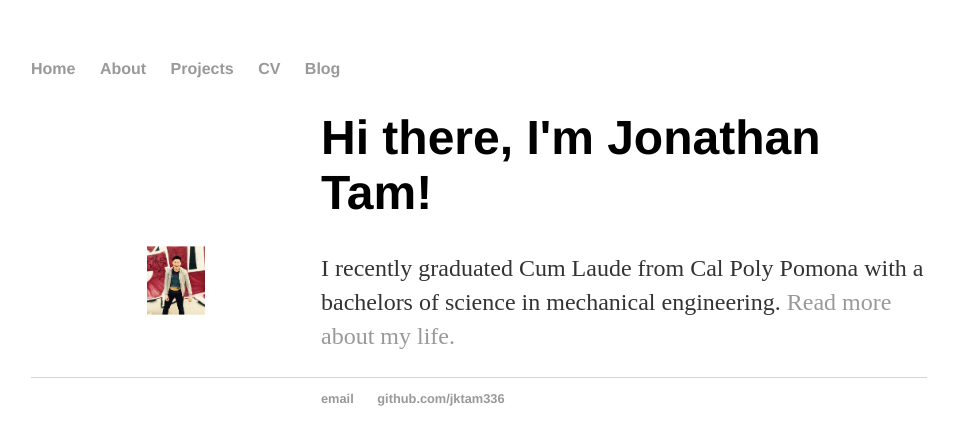
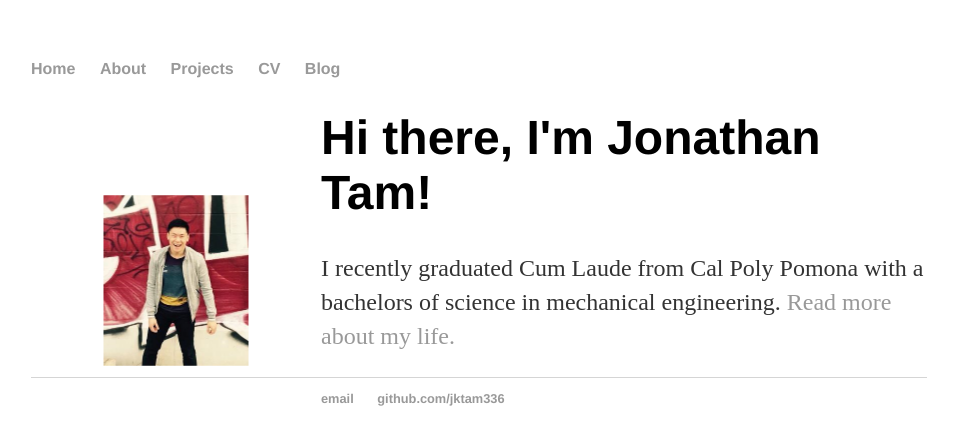
Before and after one commit to jktam336/jktam336.github.io, a Jekyll site: the page built from index.html, in a window 1280 px wide. Shown: the top 445 px of the page, without its empty margins (161-1114 px from the left). Built offline with Jekyll 4.4.1, drawn with Linux system fonts in a browser that asks for light colours.

Commit message:
Changed profile pic scale

```diff
--- a/css/main.css
+++ b/css/main.css
@@ -35,4 +35,4 @@ ul.posts li {list-style: none;}
 .project-main-item {margin: 20px; transform: scale(0.1);}
 
 /* Profile Picture */
-.profile-pic { float: left; transform: scale(0.2);}
+.profile-pic { float: left; transform: scale(0.5);}
```
